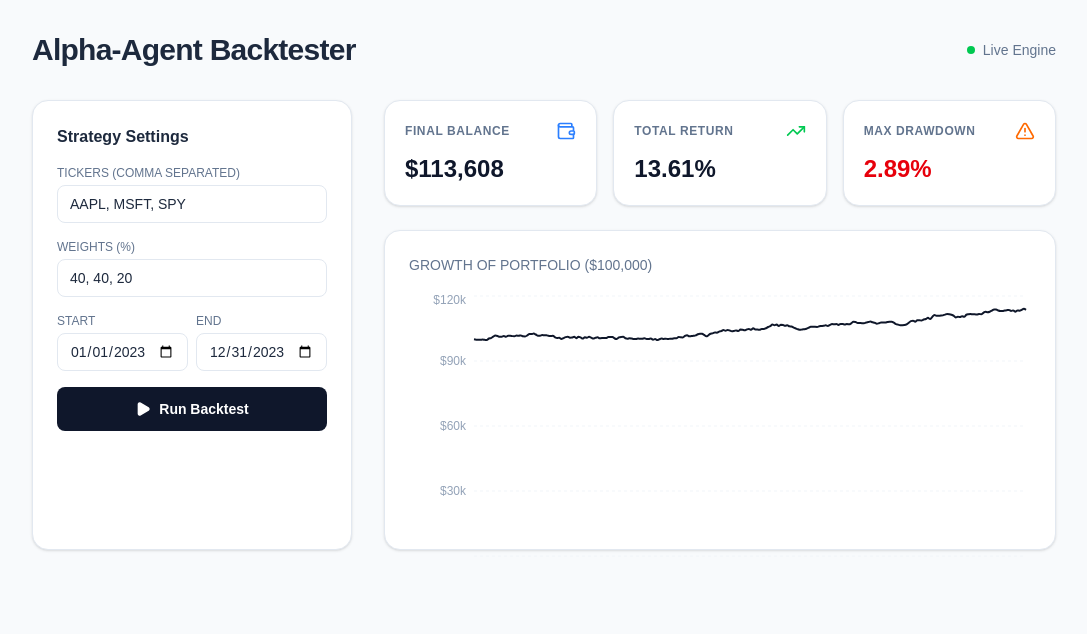
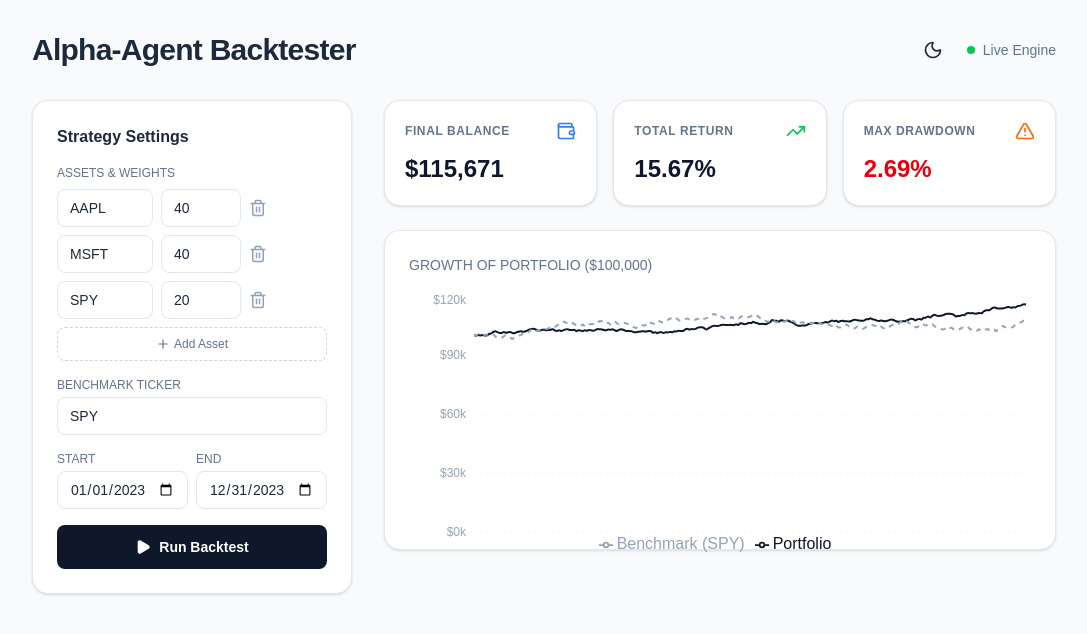
Before and after one commit to DeanYoon/alpha-agent-sandbox, a Next.js app: page / in a window 1280 px wide. Both pictures are taken after a click on the button "Run Backtest". Shown: the top 634 px of the page, without its empty margins (96-1183 px from the left). Built offline with nearby package versions, Linux system fonts and the light colour scheme.

Commit message:
feat: dynamic asset list, benchmark comparison, dark mode, and validation

```diff
--- a/src/app/page.tsx
+++ b/src/app/page.tsx
@@ -1,6 +1,6 @@
 'use client';
 
-import React, { useState } from 'react';
+import React, { useState, useEffect } from 'react';
 import {
   LineChart,
   Line,
@@ -8,22 +8,71 @@ import {
   YAxis,
   CartesianGrid,
   Tooltip,
-  ResponsiveContainer
+  ResponsiveContainer,
+  Legend
 } from 'recharts';
-import { Play, TrendingUp, AlertTriangle, Wallet } from 'lucide-react';
+import { Play, TrendingUp, AlertTriangle, Wallet, Plus, Trash2, Moon, Sun } from 'lucide-react';
+
+interface Asset {
+  ticker: string;
+  weight: number;
+}
 
 export default function BacktestPage() {
-  const [tickers, setTickers] = useState('AAPL, MSFT, SPY');
-  const [weights, setWeights] = useState('40, 40, 20');
+  const [assets, setAssets] = useState<Asset[]>([
+    { ticker: 'AAPL', weight: 40 },
+    { ticker: 'MSFT', weight: 40 },
+    { ticker: 'SPY', weight: 20 },
+  ]);
+  const [benchmarkTicker, setBenchmarkTicker] = useState('SPY');
   const [startDate, setStartDate] = useState('2023-01-01');
   const [endDate, setEndDate] = useState('2023-12-31');
   const [loading, setLoading] = useState(false);
   const [result, setResult] = useState<any>(null);
+  const [error, setError] = useState<string | null>(null);
+  const [darkMode, setDarkMode] = useState(false);
+
+  useEffect(() => {
+    if (darkMode) {
+      document.documentElement.classList.add('dark');
+    } else {
+      document.documentElement.classList.remove('dark');
+    }
+  }, [darkMode]);
+
+  const addAsset = () => {
+    setAssets([...assets, { ticker: '', weight: 0 }]);
+  };
+
+  const removeAsset = (index: number) => {
+    setAssets(assets.filter((_, i) => i !== index));
+  };
+
+  const updateAsset = (index: number, field: keyof Asset, value: string | number) => {
+    const newAssets = [...assets];
+    newAssets[index] = { ...newAssets[index], [field]: value };
+    setAssets(newAssets);
+  };
+
+  const toggleDarkMode = () => setDarkMode(!darkMode);
 
   const handleRun = async () => {
+    setError(null);
+    const totalWeight = assets.reduce((sum, asset) => sum + asset.weight, 0);
+
+    if (Math.abs(totalWeight - 100) > 0.01) {
+      setError(`Total weight must be 100%. Current: ${totalWeight}%`);
+      return;
+    }
+
+    if (assets.some(a => !a.ticker)) {
+      setError('All assets must have a ticker.');
+      return;
+    }
+
     setLoading(true);
-    const tickerList = tickers.split(',').map(s => s.trim());
-    const weightList = weights.split(',').map(s => parseFloat(s.trim()) / 100);
+    const tickerList = assets.map(a => a.ticker);
+    const weightList = assets.map(a => a.weight / 100);
 
     try {
       const response = await fetch('/api/backtest', {
@@ -35,77 +84,122 @@ export default function BacktestPage() {
           startDate,
           endDate,
           rebalanceInterval: 'monthly',
-          seedMoney: 100000
+          seedMoney: 100000,
+          benchmarkTicker
         }),
       });
       const data = await response.json();
       setResult(data);
     } catch (e) {
       console.error(e);
+      setError('An error occurred during simulation.');
     } finally {
       setLoading(false);
     }
   };
 
   return (
-    <main className="min-h-screen bg-slate-50 p-8 text-slate-800">
+    <main className="min-h-screen bg-slate-50 p-8 text-slate-800 transition-colors dark:bg-slate-950 dark:text-slate-200">
       <div className="mx-auto max-w-5xl">
         <header className="mb-8 flex items-center justify-between">
           <h1 className="text-3xl font-bold tracking-tight">Alpha-Agent Backtester</h1>
-          <div className="flex items-center gap-2 text-sm text-slate-500">
-            <span className="h-2 w-2 rounded-full bg-green-500"></span> Live Engine
+          <div className="flex items-center gap-4">
+            <button
+              onClick={toggleDarkMode}
+              className="rounded-full p-2 hover:bg-slate-200 dark:hover:bg-slate-800 transition-colors"
+            >
+              {darkMode ? <Sun size={20} /> : <Moon size={20} />}
+            </button>
+            <div className="flex items-center gap-2 text-sm text-slate-500 dark:text-slate-400">
+              <span className="h-2 w-2 rounded-full bg-green-500"></span> Live Engine
+            </div>
           </div>
         </header>
 
         <div className="grid gap-8 lg:grid-cols-3">
           {/* Controls */}
-          <section className="rounded-2xl border border-slate-200 bg-white p-6 shadow-sm">
+          <section className="rounded-2xl border border-slate-200 bg-white p-6 shadow-sm dark:border-slate-800 dark:bg-slate-900">
             <h2 className="mb-4 font-semibold">Strategy Settings</h2>
 
             <div className="space-y-4">
               <div>
-                <label className="mb-1 block text-xs font-medium uppercase text-slate-500">Tickers (comma separated)</label>
+                <label className="mb-2 block text-xs font-medium uppercase text-slate-500 dark:text-slate-400">Assets & Weights</label>
+                <div className="space-y-2">
+                  {assets.map((asset, index) => (
+                    <div key={index} className="flex gap-2">
+                      <input
+                        type="text"
+                        placeholder="Ticker"
+                        className="w-24 rounded-lg border border-slate-200 bg-white px-3 py-2 text-sm focus:outline-none focus:ring-2 focus:ring-blue-500 dark:border-slate-700 dark:bg-slate-800"
+                        value={asset.ticker}
+                        onChange={(e) => updateAsset(index, 'ticker', e.target.value.toUpperCase())}
+                      />
+                      <input
+                        type="number"
+                        placeholder="%"
+                        className="w-20 rounded-lg border border-slate-200 bg-white px-3 py-2 text-sm focus:outline-none focus:ring-2 focus:ring-blue-500 dark:border-slate-700 dark:bg-slate-800"
+                        value={asset.weight || ''}
+                        onChange={(e) => updateAsset(index, 'weight', parseFloat(e.target.value) || 0)}
+                      />
+                      <button
+                        onClick={() => removeAsset(index)}
+                        className="text-slate-400 hover:text-red-500 transition-colors"
+                      >
+                        <Trash2 size={18} />
+                      </button>
+                    </div>
+                  ))}
+                  <button
+                    onClick={addAsset}
+                    className="flex w-full items-center justify-center gap-1 rounded-lg border border-dashed border-slate-300 py-2 text-xs font-medium text-slate-500 hover:border-slate-400 hover:text-slate-600 dark:border-slate-700 dark:text-slate-400"
+                  >
+                    <Plus size={14} /> Add Asset
+                  </button>
+                </div>
+              </div>
+
+              <div>
+                <label className="mb-1 block text-xs font-medium uppercase text-slate-500 dark:text-slate-400">Benchmark Ticker</label>
                 <input
                   type="text"
-                  className="w-full rounded-lg border border-slate-200 px-3 py-2 text-sm focus:outline-none focus:ring-2 focus:ring-blue-500"
-                  value={tickers}
-                  onChange={(e) => setTickers(e.target.value)}
+                  className="w-full rounded-lg border border-slate-200 bg-white px-3 py-2 text-sm focus:outline-none focus:ring-2 focus:ring-blue-500 dark:border-slate-700 dark:bg-slate-800"
+                  value={benchmarkTicker}
+                  onChange={(e) => setBenchmarkTicker(e.target.value.toUpperCase())}
                 />
               </div>
-              <div>
-                <label className="mb-1 block text-xs font-medium uppercase text-slate-500">Weights (%)</label>
-                <input
-                  type="text"
-                  className="w-full rounded-lg border border-slate-200 px-3 py-2 text-sm focus:outline-none focus:ring-2 focus:ring-blue-500"
-                  value={weights}
-                  onChange={(e) => setWeights(e.target.value)}
-                />
-              </div>
+
               <div className="grid grid-cols-2 gap-2">
                 <div>
-                  <label className="mb-1 block text-xs font-medium uppercase text-slate-500">Start</label>
+                  <label className="mb-1 block text-xs font-medium uppercase text-slate-500 dark:text-slate-400">Start</label>
                   <input
                     type="date"
-                    className="w-full rounded-lg border border-slate-200 px-3 py-2 text-sm focus:outline-none focus:ring-2 focus:ring-blue-500"
+                    className="w-full rounded-lg border border-slate-200 bg-white px-3 py-2 text-sm focus:outline-none focus:ring-2 focus:ring-blue-500 dark:border-slate-700 dark:bg-slate-800"
                     value={startDate}
                     onChange={(e) => setStartDate(e.target.value)}
                   />
                 </div>
                 <div>
-                  <label className="mb-1 block text-xs font-medium uppercase text-slate-500">End</label>
+                  <label className="mb-1 block text-xs font-medium uppercase text-slate-500 dark:text-slate-400">End</label>
                   <input
                     type="date"
-                    className="w-full rounded-lg border border-slate-200 px-3 py-2 text-sm focus:outline-none focus:ring-2 focus:ring-blue-500"
+                    className="w-full rounded-lg border border-slate-200 bg-white px-3 py-2 text-sm focus:outline-none focus:ring-2 focus:ring-blue-500 dark:border-slate-700 dark:bg-slate-800"
                     value={endDate}
                     onChange={(e) => setEndDate(e.target.value)}
                   />
                 </div>
               </div>
 
+              {error && (
+                <div className="flex items-center gap-2 rounded-lg bg-red-50 p-3 text-xs text-red-600 dark:bg-red-900/20 dark:text-red-400">
+                  <AlertTriangle size={14} />
+                  {error}
+                </div>
+              )}
+
               <button
                 onClick={handleRun}
                 disabled={loading}
-                className="flex w-full items-center justify-center gap-2 rounded-lg bg-slate-900 py-3 text-sm font-semibold text-white transition-all hover:bg-slate-800 disabled:opacity-50"
+                className="flex w-full items-center justify-center gap-2 rounded-lg bg-slate-900 py-3 text-sm font-semibold text-white transition-all hover:bg-slate-800 disabled:opacity-50 dark:bg-blue-600 dark:hover:bg-blue-700"
               >
                 {loading ? 'Simulating...' : (
                   <>
@@ -139,38 +233,57 @@ export default function BacktestPage() {
                   />
                 </div>
 
-                <div className="h-80 w-full rounded-2xl border border-slate-200 bg-white p-6 shadow-sm">
-                  <h3 className="mb-4 text-sm font-medium text-slate-500 uppercase">Growth of Portfolio ($100,000)</h3>
+                <div className="h-80 w-full rounded-2xl border border-slate-200 bg-white p-6 shadow-sm dark:border-slate-800 dark:bg-slate-900">
+                  <h3 className="mb-4 text-sm font-medium text-slate-500 uppercase dark:text-slate-400">Growth of Portfolio ($100,000)</h3>
                   <ResponsiveContainer width="100%" height="100%">
                     <LineChart data={result.history}>
-                      <CartesianGrid strokeDasharray="3 3" vertical={false} stroke="#f1f5f9" />
+                      <CartesianGrid strokeDasharray="3 3" vertical={false} stroke={darkMode ? "#334155" : "#f1f5f9"} />
                       <XAxis
                         dataKey="date"
                         hide
                       />
                       <YAxis
-                        tick={{fontSize: 12, fill: '#94a3b8'}}
+                        tick={{fontSize: 12, fill: darkMode ? '#64748b' : '#94a3b8'}}
                         axisLine={false}
                         tickLine={false}
                         tickFormatter={(val) => `$${val/1000}k`}
                       />
                       <Tooltip
-                        labelClassName="text-slate-900 font-bold"
-                        contentStyle={{borderRadius: '12px', border: 'none', boxShadow: '0 10px 15px -3px rgb(0 0 0 / 0.1)'}}
+                        labelClassName="text-slate-900 dark:text-slate-100 font-bold"
+                        contentStyle={{
+                          borderRadius: '12px',
+                          border: 'none',
+                          boxShadow: '0 10px 15px -3px rgb(0 0 0 / 0.1)',
+                          backgroundColor: darkMode ? '#1e293b' : '#ffffff',
+                          color: darkMode ? '#f1f5f9' : '#0f172a'
+                        }}
                       />
+                      <Legend />
                       <Line
+                        name="Portfolio"
                         type="monotone"
                         dataKey="balance"
-                        stroke="#0f172a"
+                        stroke={darkMode ? "#3b82f6" : "#0f172a"}
                         strokeWidth={2}
                         dot={false}
                       />
+                      {result.history[0]?.benchmarkBalance && (
+                        <Line
+                          name={`Benchmark (${benchmarkTicker})`}
+                          type="monotone"
+                          dataKey="benchmarkBalance"
+                          stroke="#94a3b8"
+                          strokeWidth={2}
+                          strokeDasharray="5 5"
+                          dot={false}
+                        />
+                      )}
                     </LineChart>
                   </ResponsiveContainer>
                 </div>
               </>
             ) : (
-              <div className="flex h-full min-h-[400px] flex-col items-center justify-center rounded-2xl border-2 border-dashed border-slate-200 text-slate-400">
+              <div className="flex h-full min-h-[400px] flex-col items-center justify-center rounded-2xl border-2 border-dashed border-slate-200 text-slate-400 dark:border-slate-800 dark:text-slate-600">
                 <TrendingUp size={48} className="mb-4 opacity-20" />
                 <p>Enter parameters and run simulation to see results</p>
               </div>
@@ -184,12 +297,12 @@ export default function BacktestPage() {
 
 function StatCard({ label, value, icon, isNegative = false }: any) {
   return (
-    <div className="rounded-2xl border border-slate-200 bg-white p-5 shadow-sm">
+    <div className="rounded-2xl border border-slate-200 bg-white p-5 shadow-sm dark:border-slate-800 dark:bg-slate-900">
       <div className="mb-3 flex items-center justify-between">
-        <span className="text-xs font-medium uppercase text-slate-500 tracking-wider font-semibold">{label}</span>
+        <span className="text-xs font-medium uppercase text-slate-500 tracking-wider font-semibold dark:text-slate-400">{label}</span>
         {icon}
       </div>
-      <div className={`text-2xl font-bold ${isNegative ? 'text-red-600' : 'text-slate-900'}`}>
+      <div className={`text-2xl font-bold ${isNegative ? 'text-red-600' : 'text-slate-900 dark:text-slate-100'}`}>
         {value}
       </div>
     </div>
--- a/src/types/backtest.ts
+++ b/src/types/backtest.ts
@@ -5,6 +5,7 @@ export interface BacktestRequest {
   endDate: string;
   rebalanceInterval: 'monthly' | 'quarterly' | 'yearly' | 'none';
   seedMoney: number;
+  benchmarkTicker?: string;
 }
 
 export interface BacktestResult {
@@ -18,6 +19,7 @@ export interface BacktestResult {
   history: {
     date: string;
     balance: number;
+    benchmarkBalance?: number;
   }[];
 }
 
```
Also changed, not shown: src/lib/backtest-engine.ts (+17 -4 lines).
